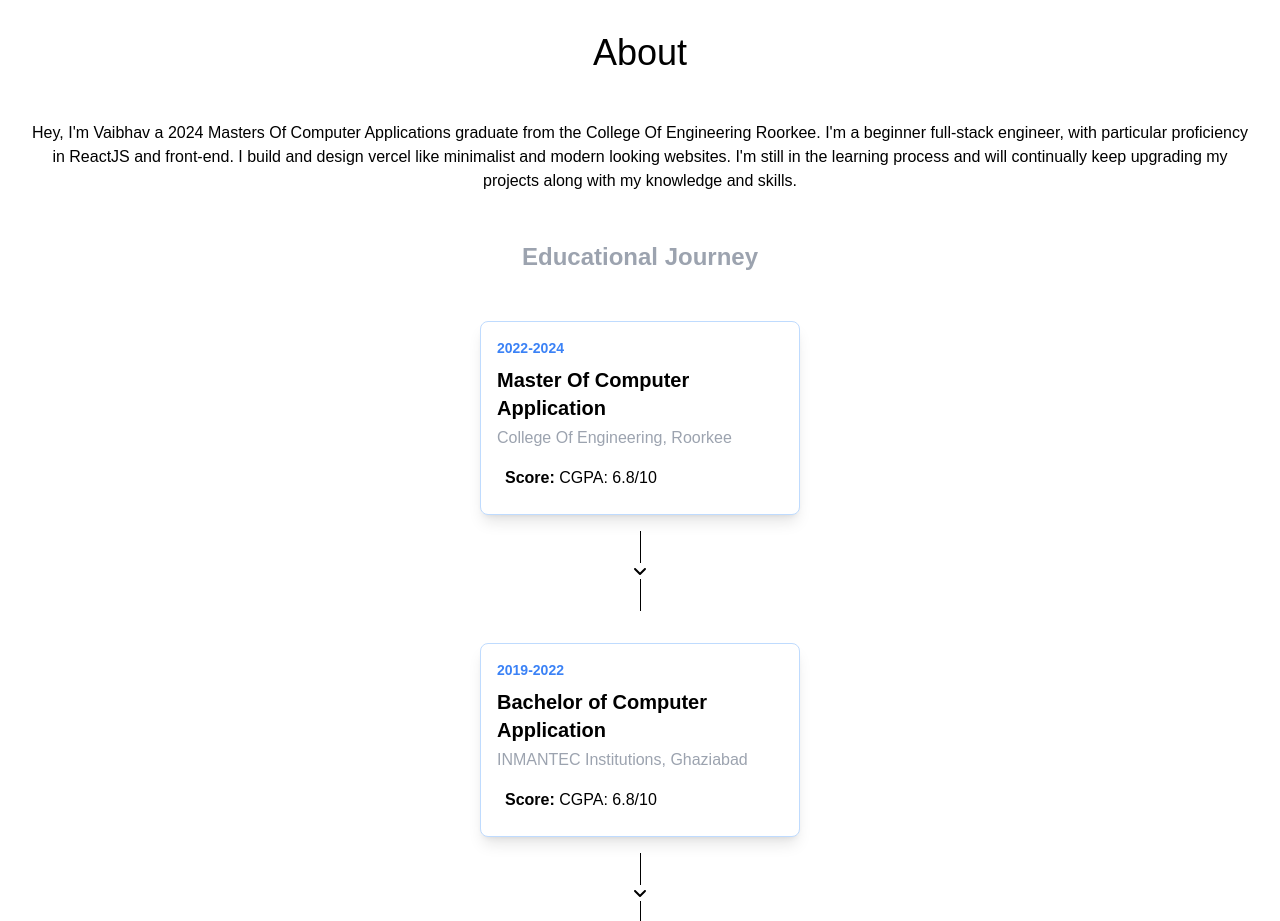
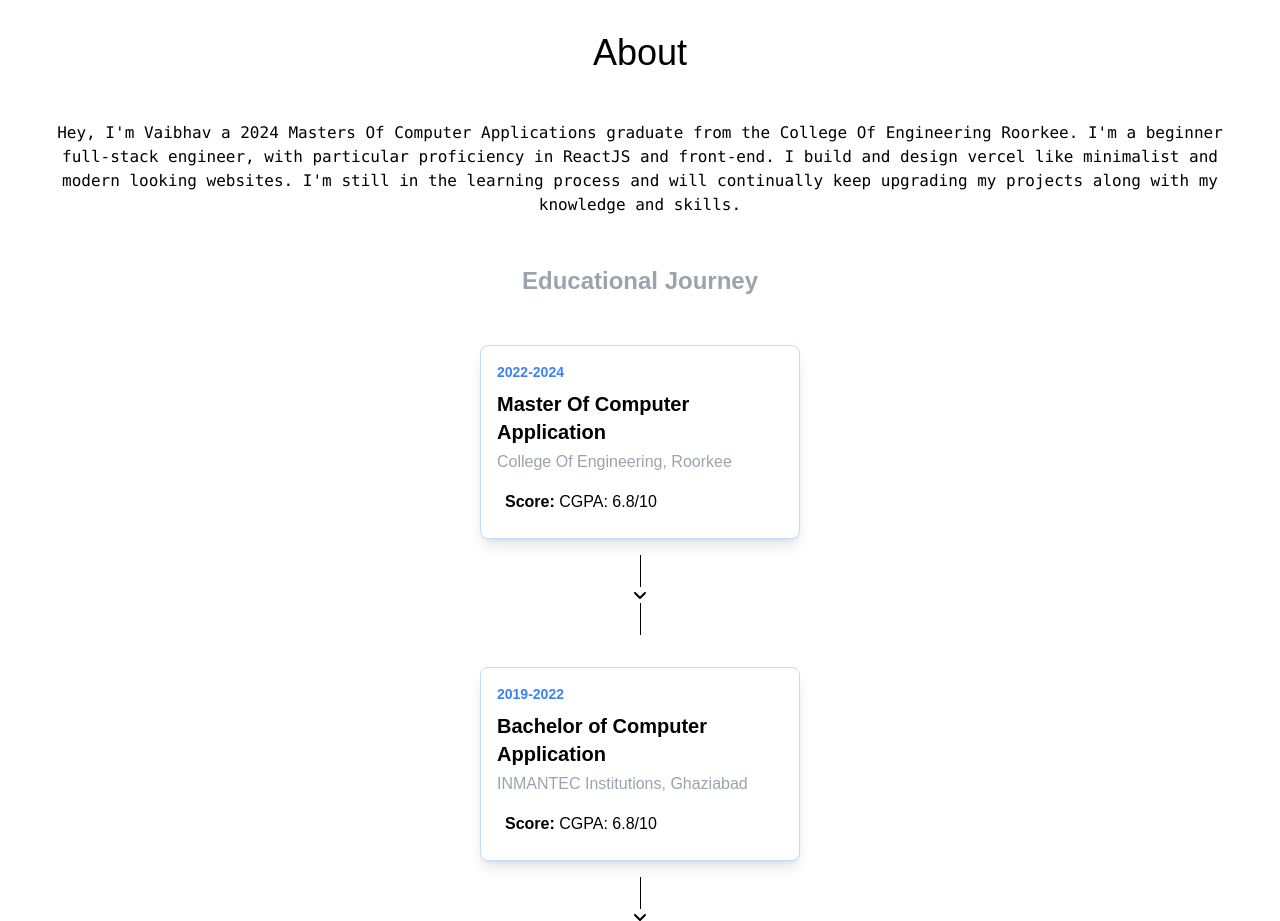
Before and after one commit to VaibhavRajTyagi/Portfolio, a React (Vite) app: page / in a window 1280 px wide. Shown: the part 1520-2441 px from the top of the page. Built offline with nearby package versions, Linux system fonts and the light colour scheme.

Commit message:
Changed the font of the about section to mono.

```diff
--- a/src/components/About.jsx
+++ b/src/components/About.jsx
@@ -6,8 +6,8 @@ const About = () => {
       <div className='heading  text-4xl text-center mx-4 my-12 md:mx-8'>
         <h1>About</h1>
       </div>
-      <div className="disc m-4 px-4 text-center font-mono">
-        <p>Hey, I&apos;m Vaibhav a 2024 Masters Of Computer Applications graduate from the College Of Engineering Roorkee. I&apos;m a beginner full-stack engineer, with particular proficiency in ReactJS and front-end. I build and design vercel like minimalist and modern looking websites. I&apos;m still in the learning process and will continually keep upgrading my projects along with my knowledge and skills.</p>
+      <div className="disc m-4 px-4 text-center">
+        <p className='font-mono'>Hey, I&apos;m Vaibhav a 2024 Masters Of Computer Applications graduate from the College Of Engineering Roorkee. I&apos;m a beginner full-stack engineer, with particular proficiency in ReactJS and front-end. I build and design vercel like minimalist and modern looking websites. I&apos;m still in the learning process and will continually keep upgrading my projects along with my knowledge and skills.</p>
       </div>
       <div className="education">
         <EducationTimeline />
```
